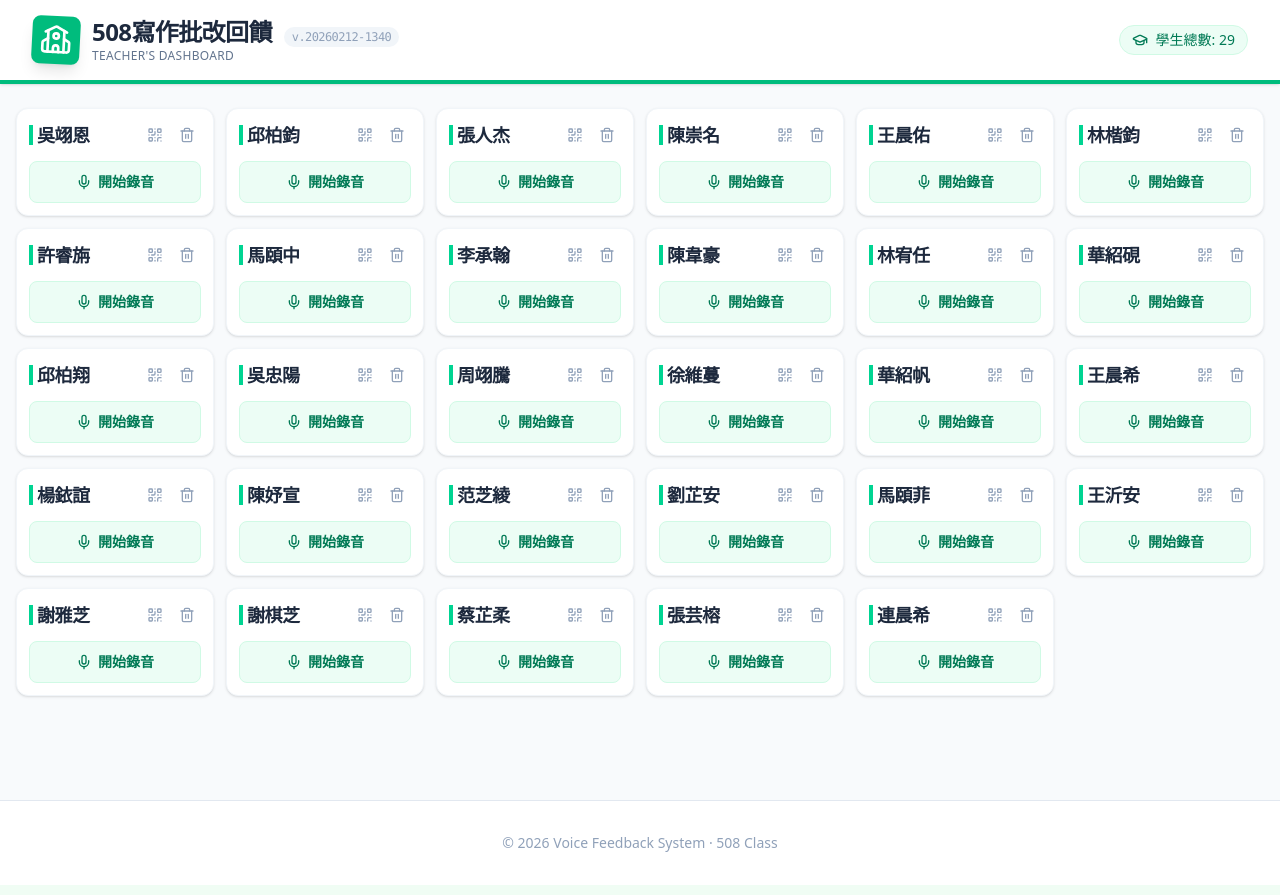
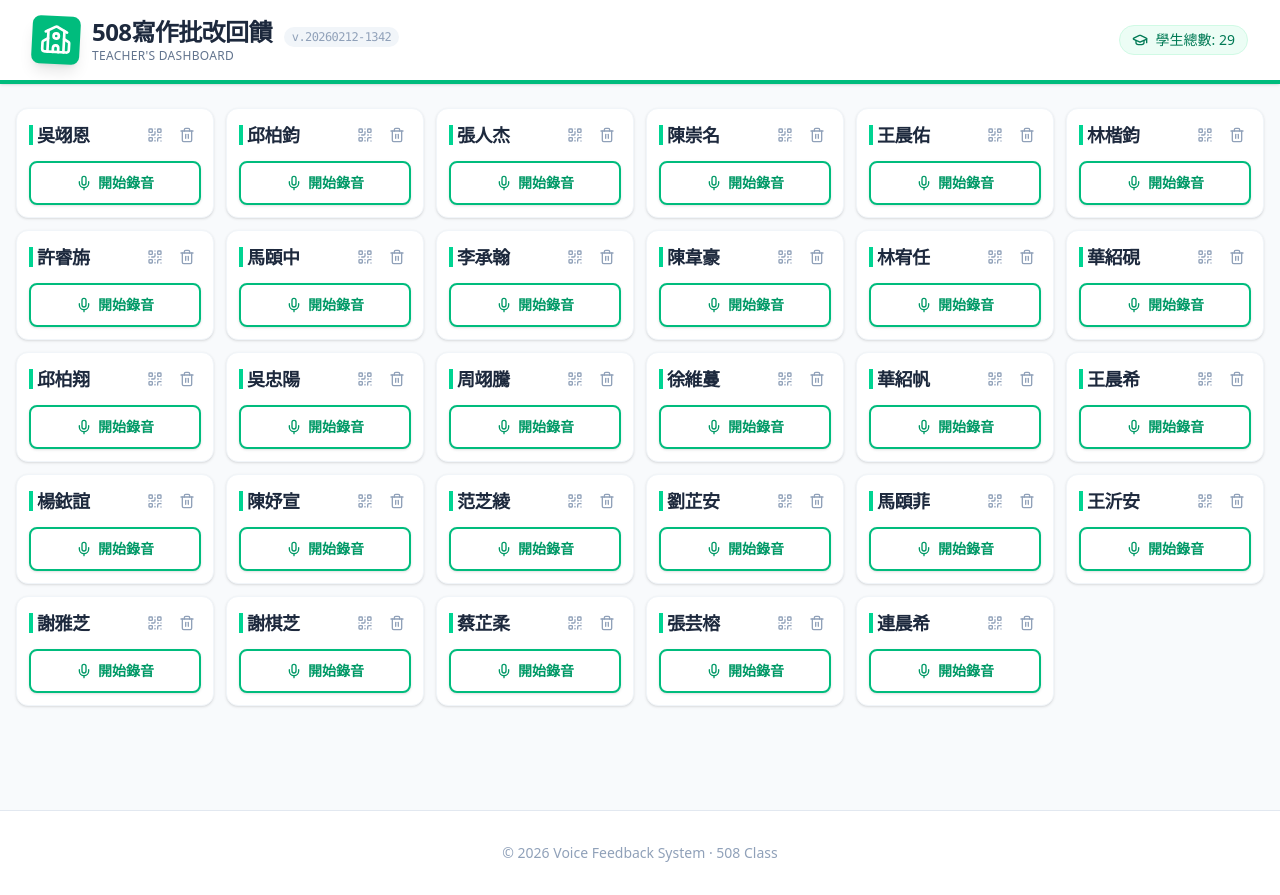
Before and after one commit to binongwu/voice-feedback-0211, a Next.js app: page / in a window 1280 px wide. Built offline with nearby package versions, Linux system fonts and the light colour scheme; no server answers.

Commit message:
UI: Enhance Record button with strong border

```diff
--- a/src/app/page.tsx
+++ b/src/app/page.tsx
@@ -90,7 +90,7 @@ export default function Home() {
             <div>
               <h1 className="text-2xl font-bold text-slate-800 tracking-tight flex items-baseline gap-1">
                 508寫作批改回饋
-                <span className="text-xs font-mono text-slate-400 font-normal ml-2 bg-slate-100 px-2 py-0.5 rounded-full">v.20260212-1340</span>
+                <span className="text-xs font-mono text-slate-400 font-normal ml-2 bg-slate-100 px-2 py-0.5 rounded-full">v.20260212-1342</span>
               </h1>
               <p className="text-xs text-slate-500 font-medium tracking-wide uppercase">Teacher's Dashboard</p>
             </div>
@@ -169,10 +169,10 @@ export default function Home() {
                     </div>
                   </div>
 
-                  {/* 第二排：錄音按鈕 */}
+                  {/* 第二排：錄音按鈕 (加強邊框) */}
                   <Link
                     href={`/record/${student.id}`}
-                    className="flex items-center justify-center gap-1.5 w-full py-2.5 bg-emerald-50 text-emerald-700 hover:bg-emerald-500 hover:text-white active:bg-emerald-600 active:text-white rounded-lg font-bold transition-all text-sm border border-emerald-100 group-hover:border-emerald-500 group-hover:bg-emerald-500 group-hover:text-white"
+                    className="flex items-center justify-center gap-1.5 w-full py-2.5 bg-white text-emerald-600 border-2 border-emerald-500 hover:bg-emerald-500 hover:text-white active:bg-emerald-600 active:border-emerald-600 rounded-lg font-bold transition-all text-sm shadow-sm hover:shadow-md"
                   >
                     <Mic className="w-4 h-4" />
                     開始錄音
```
